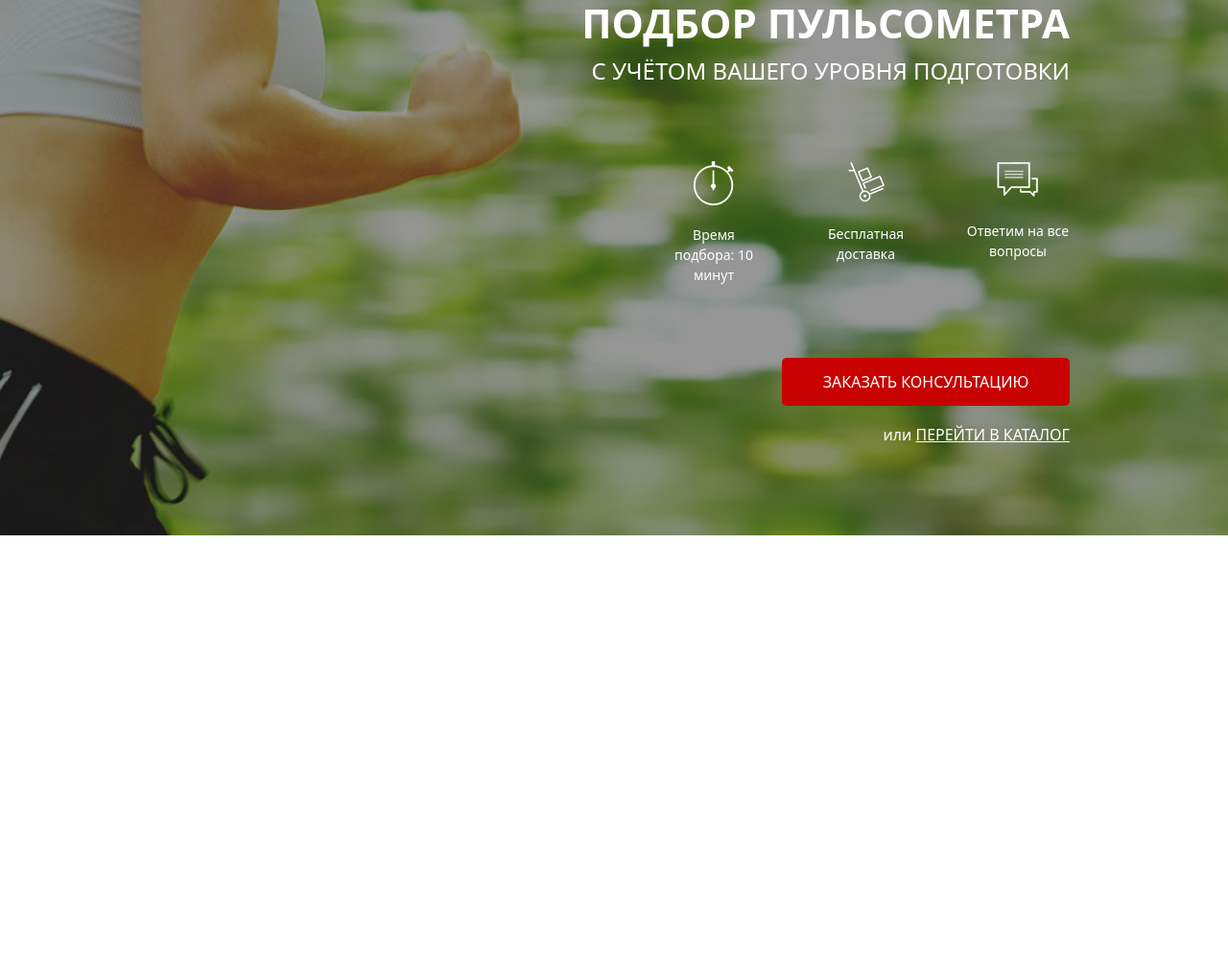
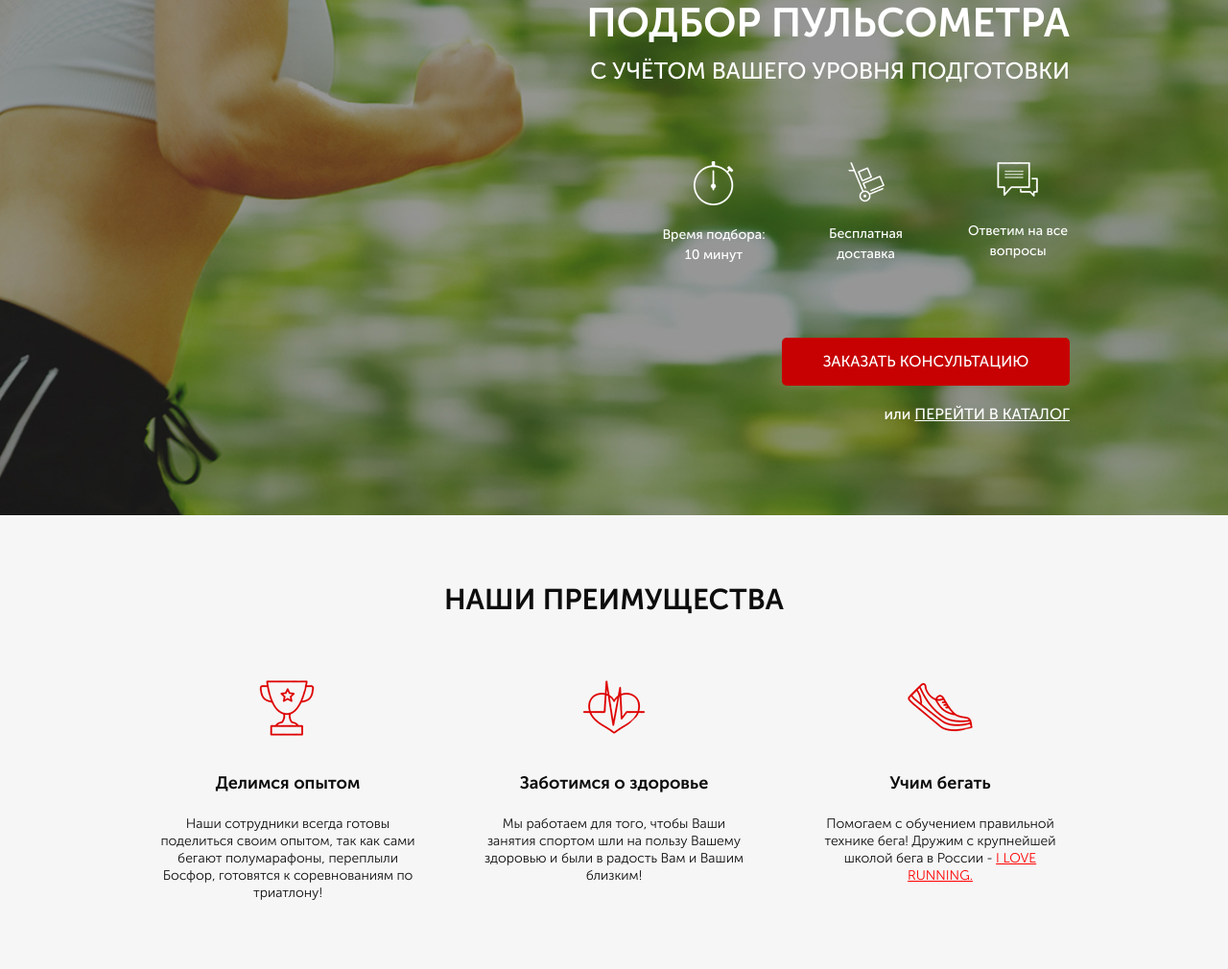
Before and after one commit to VladimirFedeniuc/RunSmart, a website: page src/index.html in a window 1280 px wide. Shown: the part 167-1177 px from the top of the page at 96% size. Before the commit the page ends 800 px from the top, so only its background shows below. Drawn offline with Linux system fonts and the light colour scheme.

Commit message:
advantages section + font

```diff
--- /dev/null
+++ b/src/css/font.css
@@ -0,0 +1,26 @@
+@font-face {
+    font-family: 'Museo Sans Cyrl';
+    src: local('MuseoSansCyrl-700'),
+        url('../fonts/MuseoSansCyrl-700.woff2') format('woff2'),
+        url('../fonts/MuseoSansCyrl-700.woff') format('woff');
+    font-weight: 700;
+    font-style: normal;
+}
+
+@font-face {
+    font-family: 'Museo Sans Cyrl';
+    src: local('MuseoSansCyrl-300'),
+        url('../fonts/MuseoSansCyrl-300.woff2') format('woff2'),
+        url('../fonts/MuseoSansCyrl-300.woff') format('woff');
+    font-weight: 300;
+    font-style: normal;
+}
+
+@font-face {
+    font-family: 'Museo Sans Cyrl';
+    src: local('MuseoSansCyrl-500'),
+        url('../fonts/MuseoSansCyrl-500.woff2') format('woff2'),
+        url('../fonts/MuseoSansCyrl-500.woff') format('woff');
+    font-weight: 500;
+    font-style: normal;
+}
--- a/src/css/fonts.css
+++ /dev/null
@@ -1,30 +0,0 @@
-@font-face {
-	font-family: 'Museo Sans Cyrl 500';
-	src: url('MuseoSansCyrl-500.eot');
-	src: local('MuseoSansCyrl-500'),
-		url('MuseoSansCyrl-500.eot?#iefix') format('embedded-opentype'),
-		url('MuseoSansCyrl-500.woff') format('woff'),
-		url('MuseoSansCyrl-500.ttf') format('truetype');
-	font-weight: normal;
-	font-style: normal;
-}
-@font-face {
-	font-family: 'Museo Sans Cyrl 700';
-	src: url('MuseoSansCyrl-700.eot');
-	src: local('MuseoSansCyrl-700'),
-		url('MuseoSansCyrl-700.eot?#iefix') format('embedded-opentype'),
-		url('MuseoSansCyrl-700.woff') format('woff'),
-		url('MuseoSansCyrl-700.ttf') format('truetype');
-	font-weight: 700;
-	font-style: normal;
-}
-@font-face {
-	font-family: 'Museo Sans Cyrl 300';
-	src: url('MuseoSansCyrl-300.eot');
-	src: local('MuseoSansCyrl-300'),
-		url('MuseoSansCyrl-300.eot?#iefix') format('embedded-opentype'),
-		url('MuseoSansCyrl-300.woff') format('woff'),
-		url('MuseoSansCyrl-300.ttf') format('truetype');
-	font-weight: 300;
-	font-style: normal;
-}
--- a/src/index.html
+++ b/src/index.html
@@ -6,7 +6,7 @@
 	<meta name="viewport" content="width=device-width, initial-scale=1.0">
 	<title>Pulse</title>
 	<link rel="stylesheet" href="css/bootstrap-reboot.min.css">
-	<link rel="stylesheet" href="css/fonts.css">
+	<link rel="stylesheet" href="css/font.css">
 	<link rel="stylesheet" href="css/style.min.css">
 </head>
 <body>
@@ -50,7 +50,30 @@
 					<a href="#">ПЕРЕЙТИ В КАТАЛОГ</a>
 				</div>
 			</div>
+		</div>
+	</div>
 
+	<div class="advantages">
+		<div class="container">
+			<h2 class="advantages__header">НАШИ ПРЕИМУЩЕСТВА</h2>
+
+			<div class="advantages__blocks">
+				<div class="advantages__block">
+					<img src="icons/advanteges/cup.png" alt="cup">
+					<div class="advantages__subheader">Делимся опытом</div>
+					<div class="advantages__descr">Наши сотрудники всегда готовы поделиться своим опытом, так как сами бегают полумарафоны, переплыли Босфор, готовятся к соревнованиям по триатлону!</div>
+				</div>
+				<div class="advantages__block">
+					<img src="icons/advanteges/heart.png" alt="heart">
+					<div class="advantages__subheader">Заботимся о здоровье</div>
+					<div class="advantages__descr">Мы работаем для того, чтобы Ваши занятия спортом шли на пользу Вашему здоровью и были в радость Вам и Вашим близким!</div>
+				</div>
+				<div class="advantages__block">
+					<img src="icons/advanteges/shoe.png" alt="shoe">
+					<div class="advantages__subheader">Учим бегать</div>
+					<div class="advantages__descr">Помогаем с обучением правильной технике бега! Дружим с крупнейшей школой бега в России - <a href="#">I LOVE RUNNING.</a></div>
+				</div>
+			</div>
 		</div>
 	</div>
 </body>
--- /dev/null
+++ b/src/sass/blocks/_advantages.scss
@@ -0,0 +1,43 @@
+.advantages {
+    min-height: 473px;
+    padding: 70px 0 65px 0;
+    background: #F6F6F6;
+    &__header {
+        font-weight: bold;
+        font-size: 30px;
+        text-align: center;
+        color: #0D0D0D;
+        margin-bottom: 0;
+    }
+    &__blocks {
+        display: flex;
+        margin-top: 60px;
+        justify-content: space-between;
+    }
+    &__block {
+        width: 270px;
+        text-align: center;
+        img {
+            display: block;
+            margin: 0 auto;
+            margin-bottom: 35px;
+        }
+    }
+    &__subheader {
+        font-weight: bold;
+        font-size: 18px;
+        color: #0D0D0D;
+    }
+    &__descr {
+        font-weight: 300;
+        font-size: 14px;
+        line-height: 18px;
+        color: #0D0D0D;
+        margin-top: 20px;
+        a {
+            text-decoration-line: underline;
+            text-transform: uppercase;
+            color: #FF0000;
+        }
+    }
+}
--- a/src/sass/blocks/_promo.scss
+++ b/src/sass/blocks/_promo.scss
@@ -33,7 +33,6 @@
         text-align: center;
         font-weight: 500;
         font-size: 14px;
-        text-align: center;
         color: #FFFFFF;
         img {
             display: block;
--- a/src/sass/style.scss
+++ b/src/sass/style.scss
@@ -1,4 +1,7 @@
 @import 'base/variables';
+* {
+    font-family: 'Museo Sans Cyrl', sans-serif;
+}
 .container {
     max-width: 950px;
     margin: 0 auto;
@@ -6,3 +9,4 @@
 @import 'blocks/promo';
 @import 'blocks/header.scss';
 @import 'blocks/buttons';
+@import 'blocks/advantages';
```
Also changed, not shown: src/css/style.min.css, src/fonts/MuseoSansCyrl-300.woff, src/fonts/MuseoSansCyrl-300.woff2 (added), src/fonts/MuseoSansCyrl-500.woff, src/fonts/MuseoSansCyrl-500.woff2 (added), src/fonts/MuseoSansCyrl-700.woff, src/fonts/MuseoSansCyrl-700.woff2 (added).
